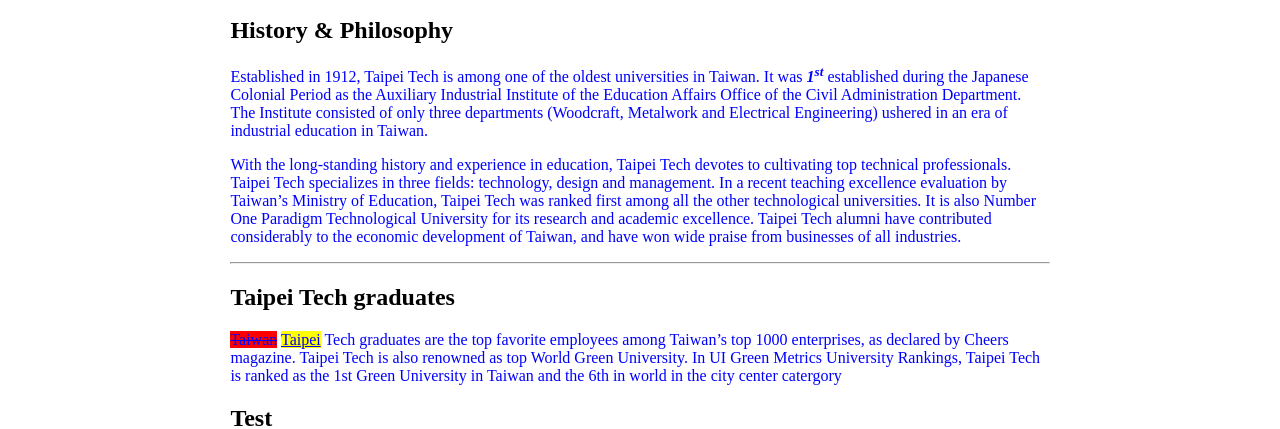
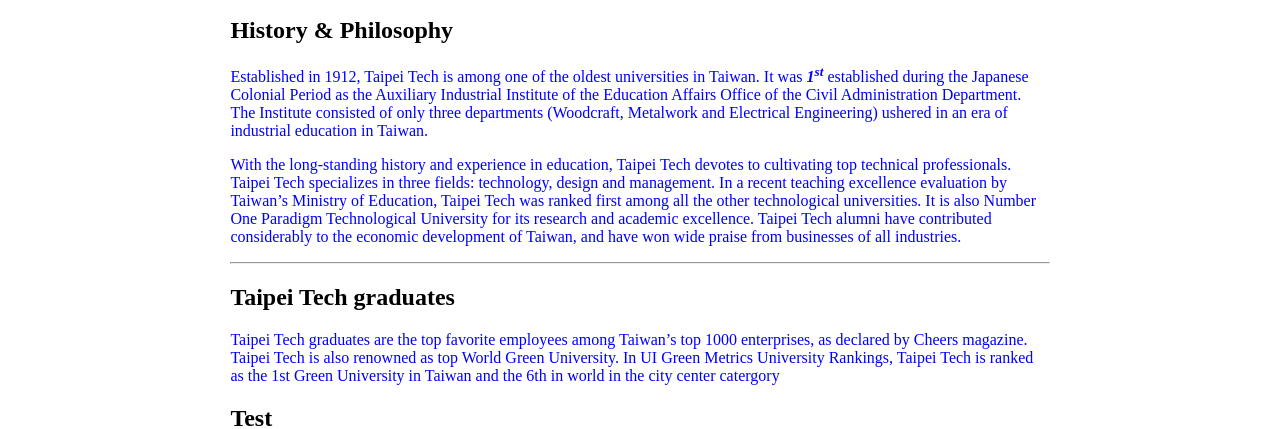
Before and after one commit to Shuray36/110590027, a plain HTML site: page 110590027.html in a window 1280 px wide. Shown: the part 371-800 px from the top of the page. Drawn offline with Linux system fonts and the light colour scheme.

Commit message:
Update 110590027.html

```diff
--- a/110590027.html
+++ b/110590027.html
@@ -60,7 +60,7 @@
             <hr/>
             <h2>Taipei Tech graduates</h2>
             <p>
-                <del>Taiwan</del> <ins>Taipei</ins> Tech graduates are the top favorite employees among Taiwan’s top 1000 enterprises, as declared by Cheers
+                Taipei Tech graduates are the top favorite employees among Taiwan’s top 1000 enterprises, as declared by Cheers
                 magazine. Taipei Tech is also renowned as top World Green University. In UI Green Metrics University Rankings,
                 Taipei Tech is ranked as the 1st Green University in Taiwan and the 6th in world in the city center catergory
             </p>
```
